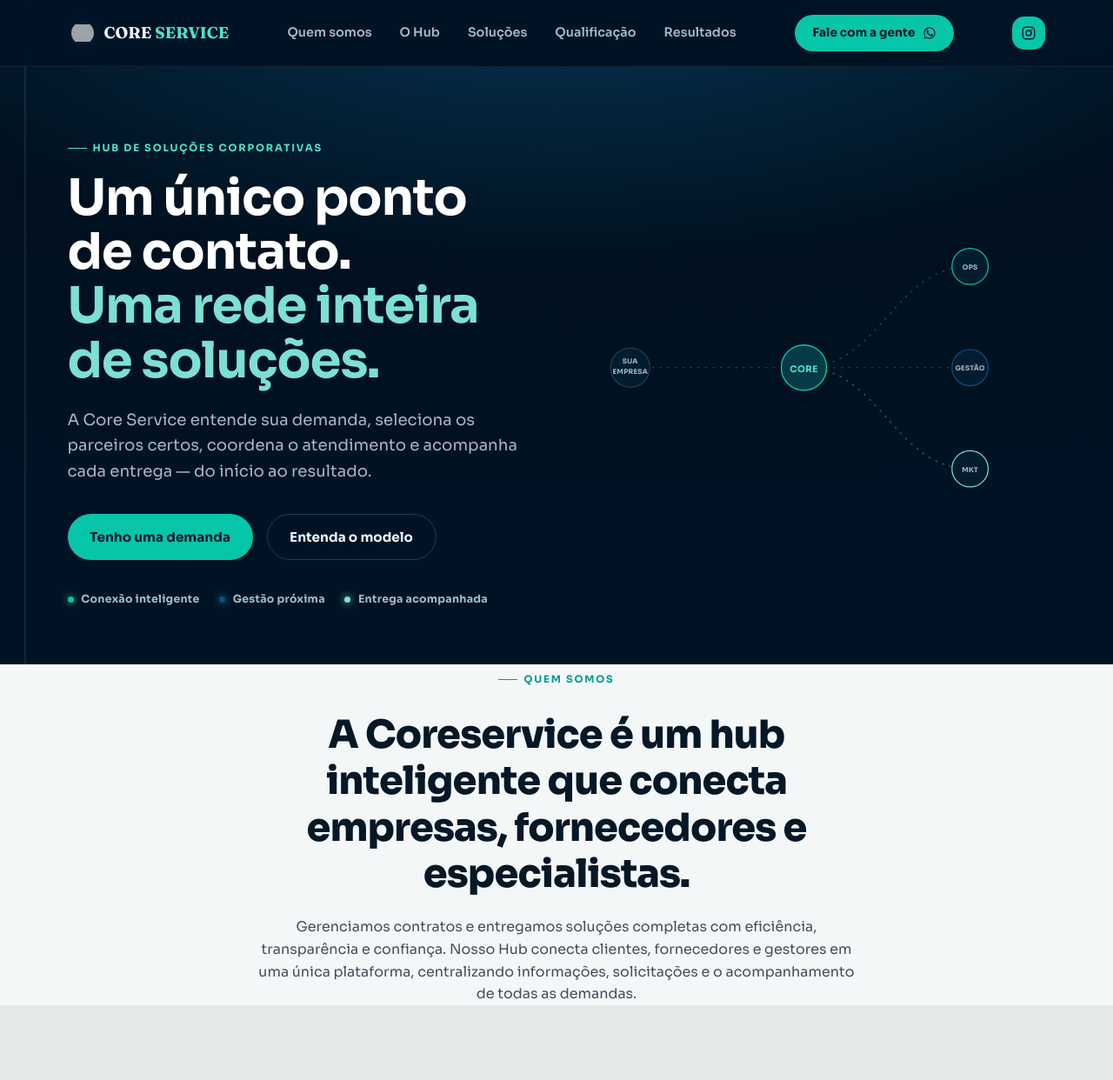
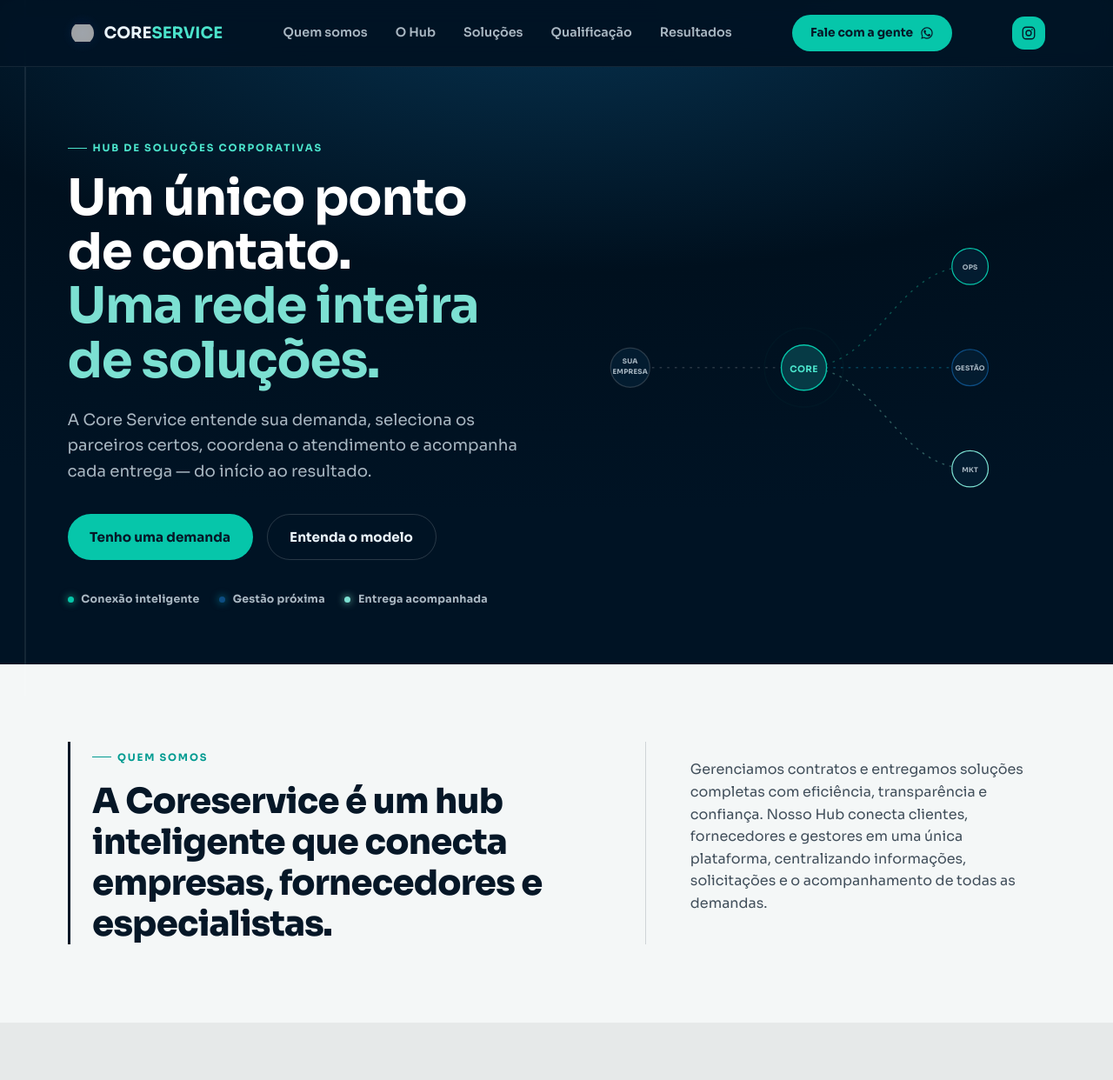
Before and after one commit to LuizAlmiro/CoreService.com, a plain HTML site: page index.html in a window 1280 px wide. Shown: the top 1242 px of the page at 87% size. Drawn offline with Linux system fonts and the light colour scheme; grey boxes are pictures that could not be loaded.

Commit message:
fonte/texto alinhado a esquerda,quem somos?,

```diff
--- a/css/style.css
+++ b/css/style.css
@@ -204,7 +204,7 @@ header.site.hide {
 }
 
 .brand-name {
-  font-family: 'Fraunces', serif;
+  font-family: 'sora', serif;
   font-weight: 700;
   font-size: 1.15rem;
   letter-spacing: 0;
@@ -749,6 +749,7 @@ nav.links a:hover::after {
 
 #quem-somos.whoweare {
   background: var(--bg-onlight);
+  padding: clamp(3.5rem, 7vw, 6rem) 0;
 }
 
 #quem-somos.whoweare .eyebrow,
--- a/index.html
+++ b/index.html
@@ -29,7 +29,7 @@
       <a href="#inicio" class="brand">
         <span class="brand-mark-wrap"><img src="https://core-service.gomesborges22.chatgpt.site/core-symbol.png"
             class="brand-mark" alt="Core Service"></span>
-        <span class="brand-name">CORE <b>SERVICE</b></span>
+        <span class="brand-name">CORE<b>SERVICE</b></span>
       </a>
 
       <nav class="links">
@@ -178,12 +178,18 @@
 
     <!-- ================= QUEM SOMOS ================= -->
     <section id="quem-somos" class="whoweare">
-      <div class="wrap statement-content reveal">
-        <span class="eyebrow">Quem somos</span>
-        <h2>A Coreservice é um hub inteligente que conecta empresas, fornecedores e especialistas.</h2>
-        <p>Gerenciamos contratos e entregamos soluções completas com eficiência, transparência e confiança. Nosso Hub
-          conecta clientes, fornecedores e gestores em uma única plataforma, centralizando informações, solicitações e o
-          acompanhamento de todas as demandas.</p>
+      <div class="wrap statement-grid reveal">
+        <div class="statement-main">
+          <span class="eyebrow">Quem somos</span>
+          <h2>A Coreservice é um hub inteligente que conecta empresas, fornecedores e especialistas.</h2>
+        </div>
+        <div class="statement-divider" aria-hidden="true"></div>
+        <div class="statement-side">
+          <p>Gerenciamos contratos e entregamos soluções completas com eficiência, transparência e confiança. Nosso Hub
+            conecta clientes, fornecedores e gestores em uma única plataforma, centralizando informações, solicitações e
+            o
+            acompanhamento de todas as demandas.</p>
+        </div>
       </div>
     </section>
 
@@ -491,7 +497,8 @@
             <p>Fale com a gente e receba uma solução gerenciada, sob medida para a sua operação.</p>
             <a href="https://wa.me/5551991002845" target="_blank" rel="noopener" class="btn primary">Falar
               sobre minha demanda
-              <svg class="whatsapp-ico" viewBox="0 0 24 24" width="16" height="16" fill="currentColor" aria-hidden="true">
+              <svg class="whatsapp-ico" viewBox="0 0 24 24" width="16" height="16" fill="currentColor"
+                aria-hidden="true">
                 <path
                   d="M17.47 14.38c-.28-.14-1.67-.82-1.93-.92-.26-.1-.45-.14-.64.14-.19.28-.74.92-.9 1.11-.17.19-.33.21-.61.07-.28-.14-1.18-.44-2.25-1.4-.83-.74-1.39-1.66-1.56-1.94-.16-.28-.02-.43.12-.57.13-.13.28-.33.42-.5.14-.16.19-.28.28-.47.09-.19.05-.35-.02-.5-.07-.14-.64-1.55-.88-2.12-.23-.56-.47-.48-.64-.49-.17-.01-.35-.01-.54-.01-.19 0-.5.07-.76.35-.26.28-1 1-1 2.42 0 1.43 1.03 2.82 1.17 3.01.14.19 2.03 3.1 4.92 4.35.69.3 1.22.48 1.64.61.69.22 1.31.19 1.81.11.55-.08 1.67-.68 1.91-1.34.24-.66.24-1.22.17-1.34-.07-.12-.26-.19-.54-.33z" />
                 <path
```
